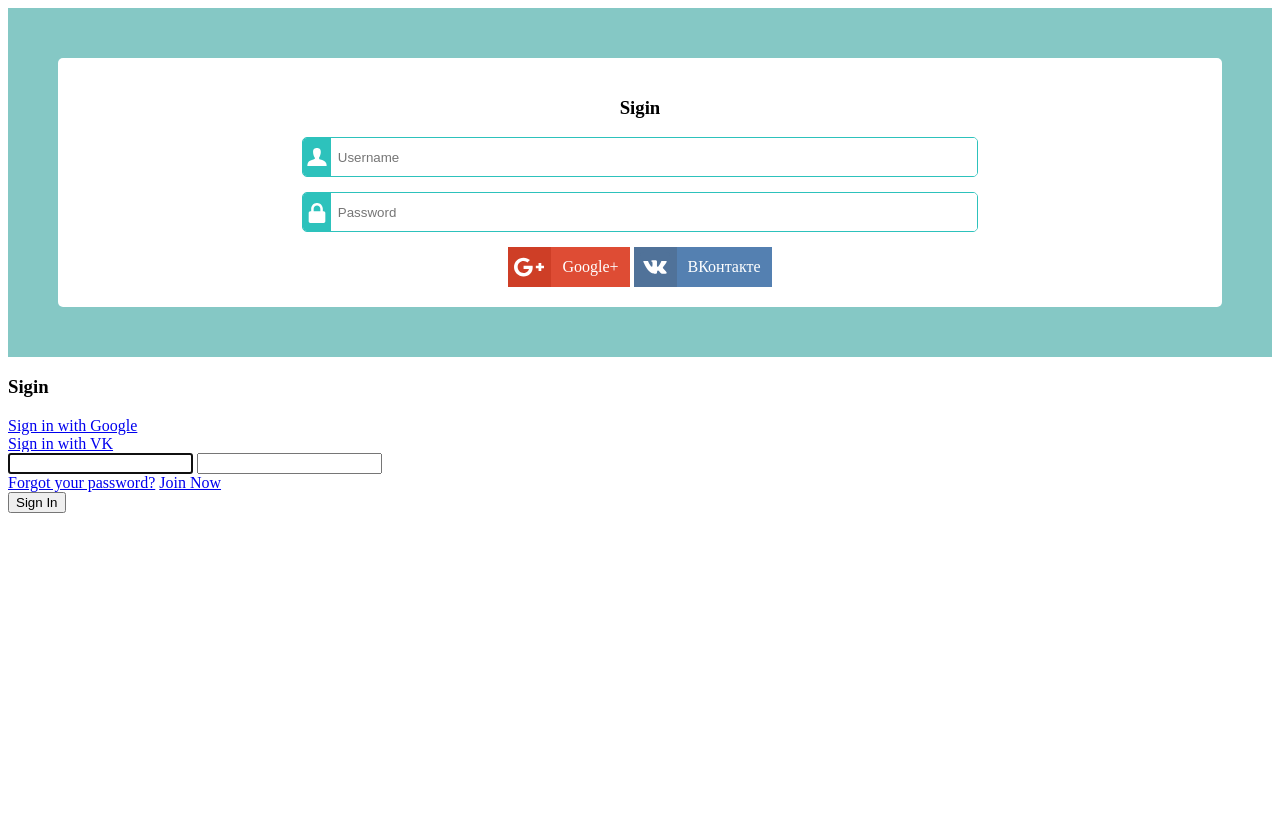
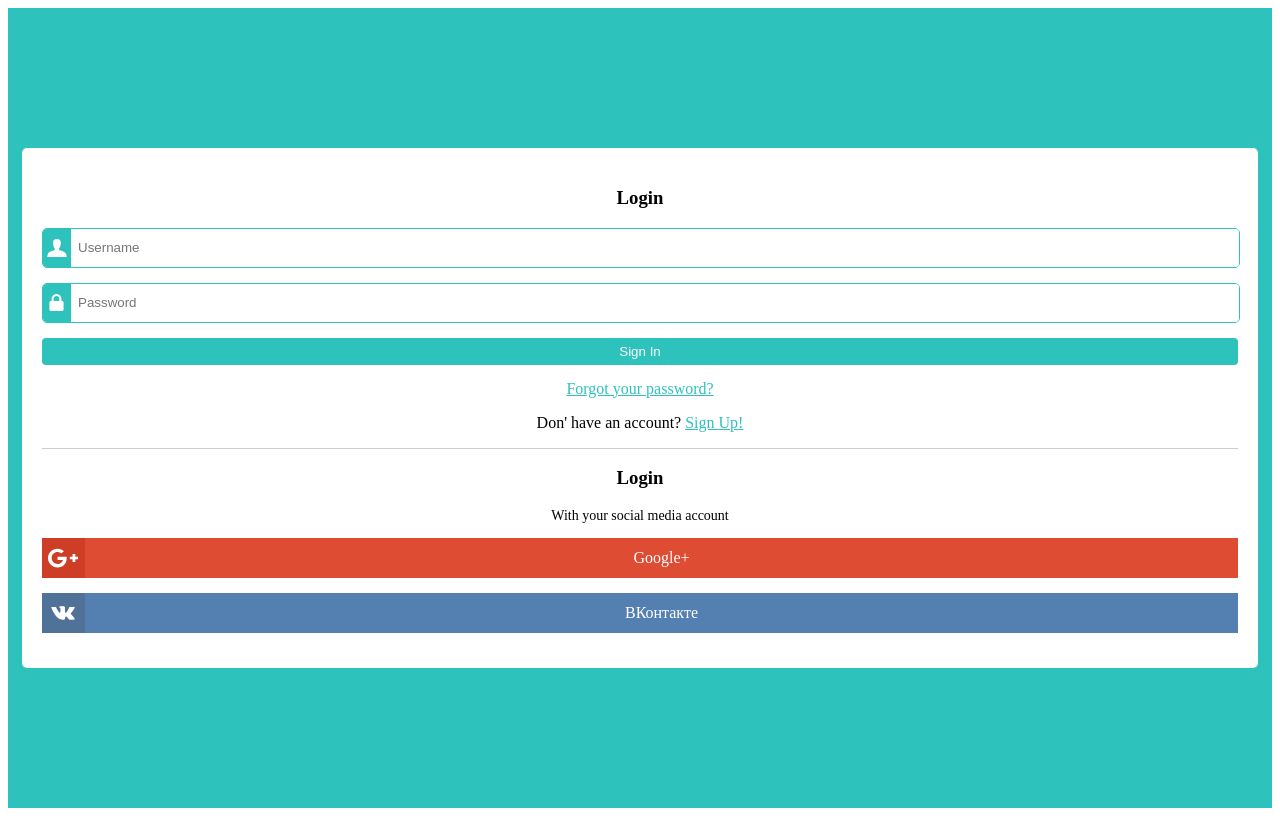
Before and after one commit to alfss/FitnessTime, a Django app: page /signin/ in a window 1280 px wide. Before the commit the page ends 513 px from the top, so only its background shows below. Run offline with Django 3.2, Linux system fonts and the light colour scheme; style sheets or scripts are compiled from the project's sources.

Commit message:
Add form links

```diff
--- a/FitnessTime/static_dist/Styles/login.scss
+++ b/FitnessTime/static_dist/Styles/login.scss
@@ -1,20 +1,41 @@
-.asd {
-  background-color: #85c8c5;
-  padding: 50px;
-}
+
 .login {
-  background-color: #fff;
-  padding: 20px;
-  border-radius: 5px;
-  text-align: center;
+  min-height: 100vh;
+  background-color: $login-form-color;
+  padding: 14px;
+  box-sizing: border-box;
+  display: flex;
 
-  &__label {
-    display: block;
-    outline: none;
-    border: 1px solid $login-form-color;
+  &__form {
+    width: 100%;
+    height: 100%;
+    align-self: center;
+    background-color: #fff;
+    padding: 20px;
     border-radius: 5px;
+    text-align: center;
+  }
+
+  &__paragraph {
+    margin-top: 0;
+    font-size: 14px;
+  }
+
+  &__list {
+    margin: 0;
+    padding: 0;
+    border-bottom: 1px solid #ccc;
+  }
+
+  &__item {
+    list-style: none;
     margin: 0 auto 15px;
-    width: 60%;
+
+    &_input {
+      border: 1px solid $login-form-color;
+      border-radius: 5px;
+      width: 100%;
+    }
   }
 
   &__input {
@@ -25,7 +46,7 @@
     border-radius: 0 4px 4px 0;
     padding-left: 7px;
     height: 38px;
-    transition: border 1s ease;
+    transition: border .5s ease;
 
     &:focus {
       border: 1px solid $login-form-color;
@@ -52,17 +73,16 @@
 
     &_password {
       background-image: url(../images/lock.svg);
-      background-size: 20px;
-      background-position: 4px 10px;
+      background-size: 17px;
+      background-position: 5px 10px;
     }
   }
 
-
-
-  &__social-btn {
-    display: inline-block;
+  &__social {
+    display: block;
     color: #fff;
     text-decoration: none;
+    margin-bottom: 15px;
 
     &_gp {
       background: #DE4C34;
@@ -101,4 +121,26 @@
     display: inline-block;
     padding: 11px;
   }
+
+  &__submit {
+    width: 100%;
+    cursor: pointer;
+    background-color: $login-form-color;
+    border: none;
+    border-radius: 4px;
+    color: #fff;
+    padding: 6px 15px;
+
+    &:hover {
+      background-color: darken($login-form-color, 10%);
+    }
+  }
+
+  &__link {
+    color: $login-form-color;
+
+    &:hover {
+      color: darken($login-form-color, 10%);
+    }
+  }
 }
--- a/templates/registration/login.html
+++ b/templates/registration/login.html
@@ -5,46 +5,12 @@
 {% include "layouts/head.html" %}
 <body>
 
-<div class="asd">
-  <form  class="login" action="{% url 'login' %}" method="post" id="login-form">
-    {% csrf_token %}
-    <h3 class="heading-desc"> Sigin </h3>
-    <div class="main-signin">
-      <label class="login__label">
-        <i class="login__icon login__icon_user"></i>
-        <input class="login__input" id="id_username" maxlength="254" name="username" placeholder="Username" type="text">
-      </label>
-      <label class="login__label">
-        <i class="login__icon login__icon_password"></i>
-        <input class="login__input" id="id_password" name="password" placeholder="Password" type="password">
-      </label>
-
-        <input type="hidden" name="next" value="{{ next }}" />
-        <span class="clearfix"></span>
-    </div>
-
-    <!-- buttons -->
-    <a href="{% url 'social:begin' 'google-plus' %}" class="login__social-btn login__social-btn_gp">
-      <i class="login__social-icon login__social-icon_gp"></i>
-      <span class="login__social-name">Google+</span>
-    </a>
-    <a href="{% url 'social:begin' 'vk-oauth2' %}" class="login__social-btn login__social-btn_vk">
-      <i class="login__social-icon login__social-icon_vk"></i>
-      <span class="login__social-name">ВКонтакте</span>
-    </a>
-  </form>
-
-</div>
+  <div class="login">
 
 
+    <form  class="login__form" action="{% url 'login' %}" method="post" id="login-form">
 
 
-<div class="container">
-    <div class="row">
-
-        <form class="form-signin mg-btm" action="{% url 'login' %}" method="post" id="login-form">
-            {% csrf_token %}
-            <h3 class="heading-desc"> Sigin</h3>
       <div class="error-box">
         {% if form.non_field_errors %}
         {% for error in form.non_field_errors %}
@@ -54,46 +20,42 @@
         {% endfor %}
         {% endif %}
       </div>
-            <div class="social-box">
-                <div class="row mg-btm">
-                    <div class="col-md-12">
-                        <a href="{% url 'social:begin' 'google-plus' %}" class="btn btn-google-signin btn-block">
-                            Sign in with Google
+
+
+      {% csrf_token %}
+      <input type="hidden" name="next" value="{{ next }}" />
+      <h3> Login </h3>
+      <ul class="login__list">
+        <li class="login__item login__item_input">
+          <i class="login__icon login__icon_user"></i>
+          <input class="login__input" id="id_username" maxlength="254" name="username" placeholder="Username" type="text">
+        </li>
+        <li class="login__item login__item_input">
+          <i class="login__icon login__icon_password"></i>
+          <input class="login__input" id="id_password" name="password" placeholder="Password" type="password">
+        </li>
+        <li class="login__item">
+          <button type="submit" class="login__submit">{% trans 'Sign In' %}</button>
+        </li>
+        <li class="login__item">
+          <a class="login__link" href="{% url 'password_reset' %}">Forgot your password?</a>
+        </li>
+        <li class="login__item">
+          <p>Don' have an account? <a class="login__link" href="{% url 'register' %}">Sign Up!</a></p>
+        </li>
+      </ul>
+      <h3> Login </h3>
+      <p class="login__paragraph">With your social media account</p>
+      <a href="{% url 'social:begin' 'google-plus' %}" class="login__social login__social_gp">
+        <i class="login__social-icon login__social-icon_gp"></i>
+        <span class="login__social-name">Google+</span>
       </a>
-                    </div>
-                </div>
-                <div class="row">
-                    <div class="col-md-12">
-                        <a href="{% url 'social:begin' 'vk-oauth2' %}" class="btn btn-vk-signin btn-block">
-                            Sign in with VK
+      <a href="{% url 'social:begin' 'vk-oauth2' %}" class="login__social login__social_vk">
+        <i class="login__social-icon login__social-icon_vk"></i>
+        <span class="login__social-name">ВКонтакте</span>
       </a>
-                    </div>
-                </div>
-            </div>
-            <div class="main-signin">
-                {{ form.username.errors }}
-                {{ form.username }}
-                {{ form.password.errors }}
-                {{ form.password }}
-                <input type="hidden" name="next" value="{{ next }}" />
-                <span class="clearfix"></span>
-            </div>
-            <div class="login-footer">
-                <div class="row">
-                    <div class="col-xs-6 col-md-6">
-                        <div class="left-section">
-                            <a href="{% url 'password_reset' %}">Forgot your password?</a>
-                            <a href="{% url 'register' %}">Join Now</a>
-                        </div>
-                    </div>
-                    <div class="col-xs-6 col-md-6 pull-right">
-                        <button type="submit" class="btn btn-large btn-danger pull-right">{% trans 'Sign In' %}</button>
-                    </div>
+    </form>
   </div>
 
-            </div>
-        </form>
-    </div>
-</div>
 </body>
 </html>
```
Lines whose indentation alone changed are shown as unchanged.
